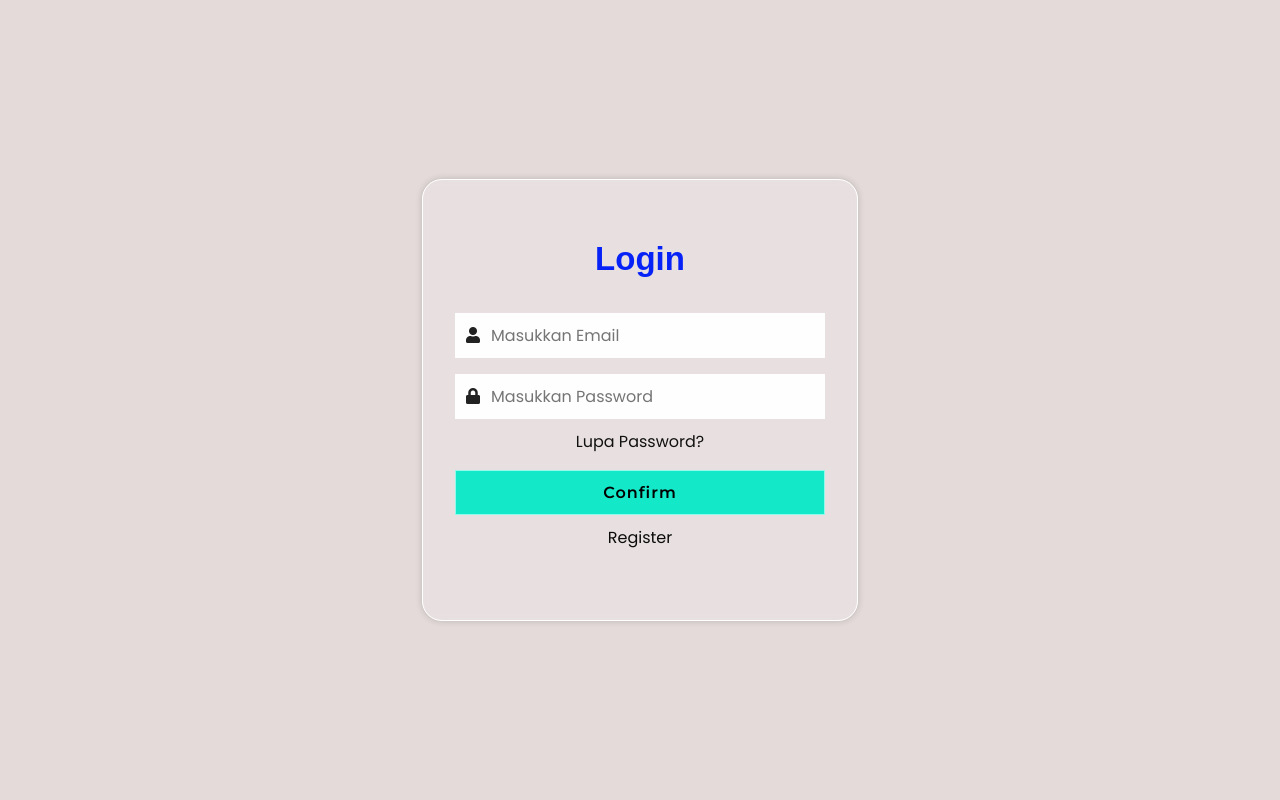
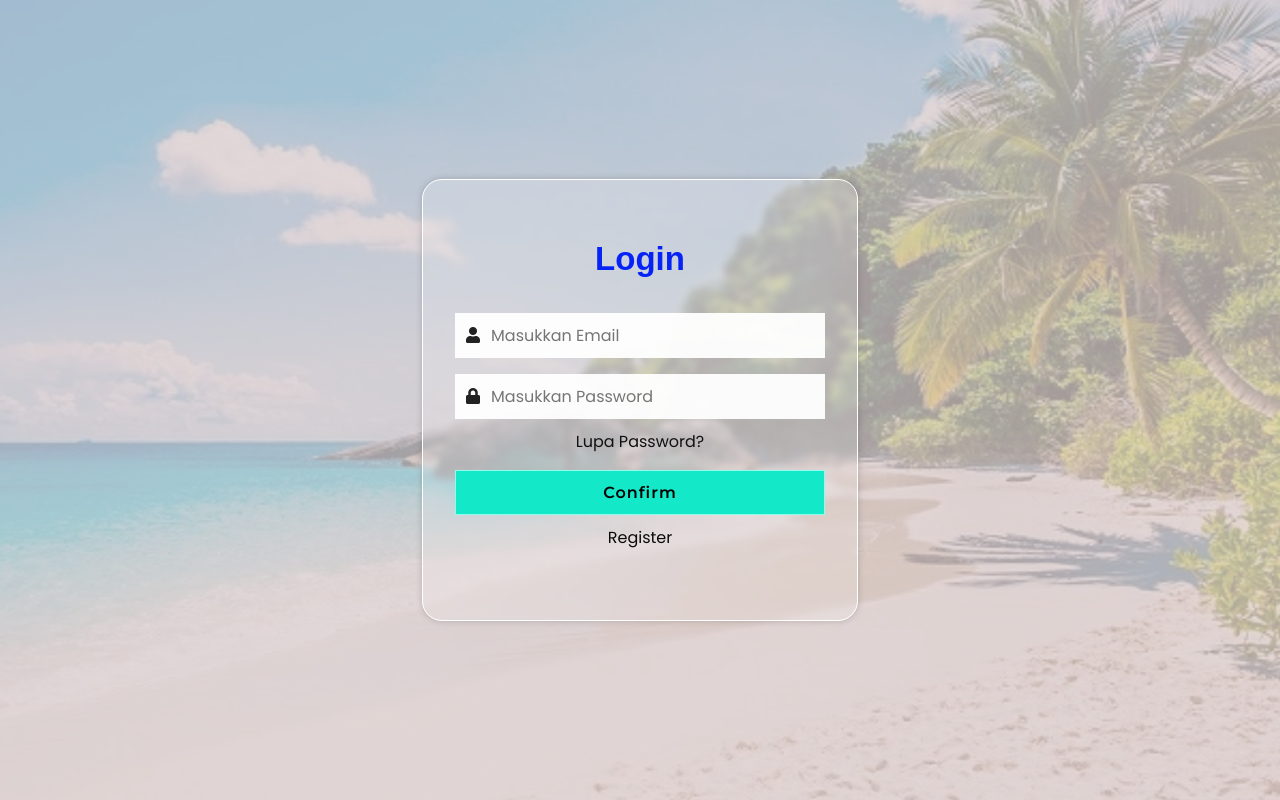
Before and after one commit to Azran2002/INF206-2023-3-Donasisosialpariwisata, a plain HTML site: page WEBSITE/login.html in a window 1280 px wide. Drawn offline with Linux system fonts and the light colour scheme.

Commit message:
Update style.css

```diff
--- a/WEBSITE/css/style.css
+++ b/WEBSITE/css/style.css
@@ -11,7 +11,7 @@ body{
     margin: 20px;
 }
 .bg-img{
-    background: url(pantai.jpg);
+    background-image: url('../img/pantai.jpg');
     height: 100vh;
     background-size: cover;
     background-position: center;
```
